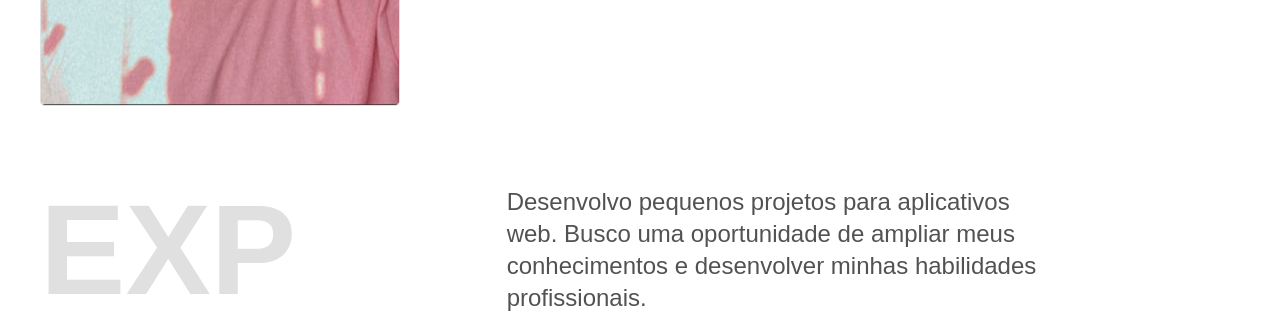
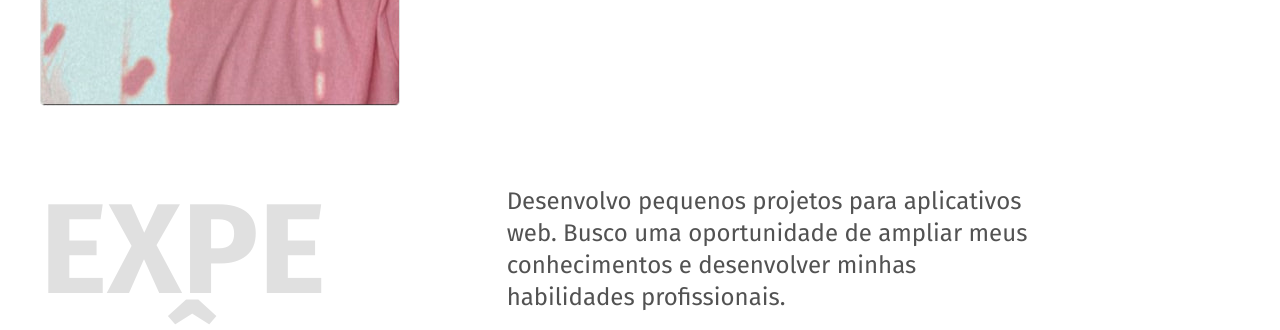
Before and after one commit to GuiFogassi/guifogassi.github.io, a plain HTML site: page index.html in a window 1280 px wide. Shown: the part 577-907 px from the top of the page. Drawn offline with Linux system fonts and the light colour scheme.

Commit message:
google fonts

```diff
--- a/index.html
+++ b/index.html
@@ -7,6 +7,10 @@
   <meta name="description" content="Desenvolvedor Full Stack & UX/UI Design Localizado em Bento Gonçalves">
   <link rel="stylesheet" href="./css/style.css">
   <link rel="icon" href="favicon.svg" type="image/svg+xml" sizes="32x32">
+
+  <link rel="preconnect" href="https://fonts.googleapis.com">
+  <link rel="preconnect" href="https://fonts.gstatic.com" crossorigin>
+  <link href="https://fonts.googleapis.com/css2?family=Epilogue:wght@400;700&family=Fira+Sans:wght@400;700&display=swap" rel="stylesheet">
   <title>Guilherme Fogassi</title>
 </head>
 
```
